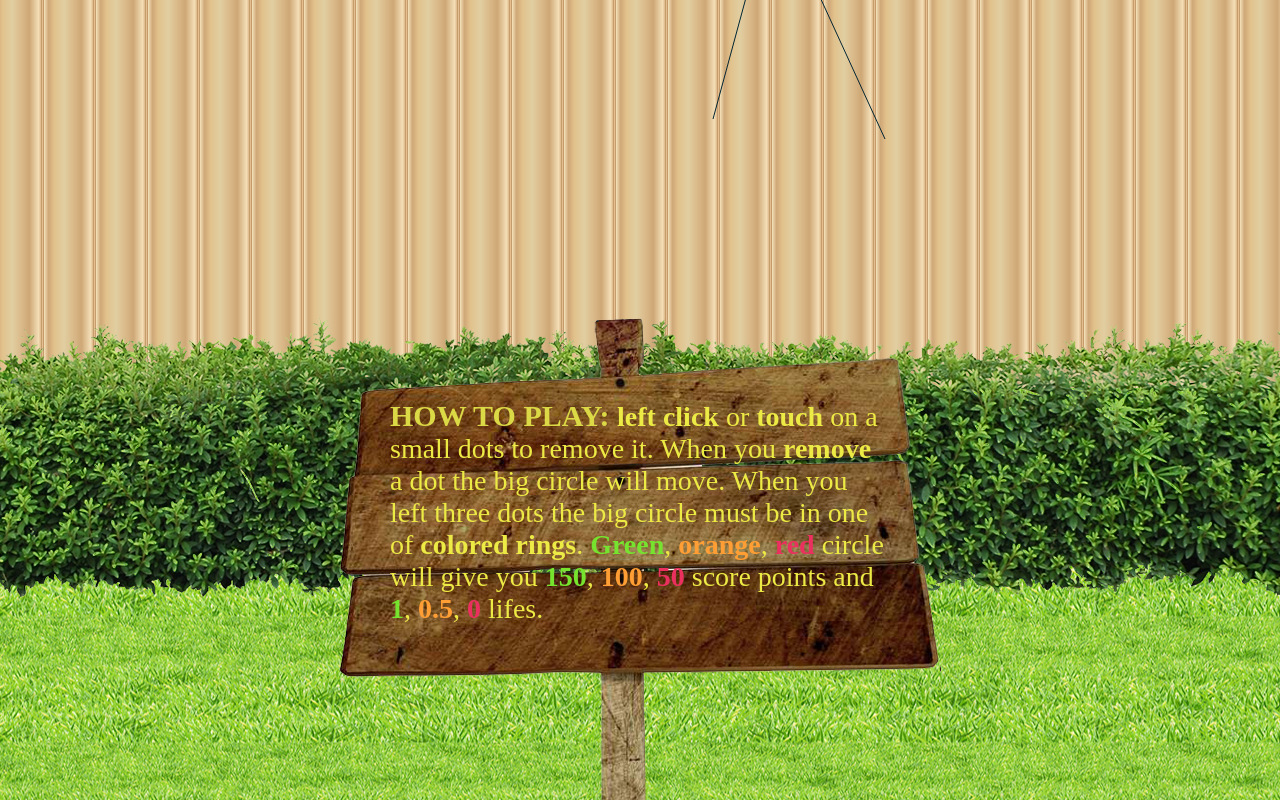
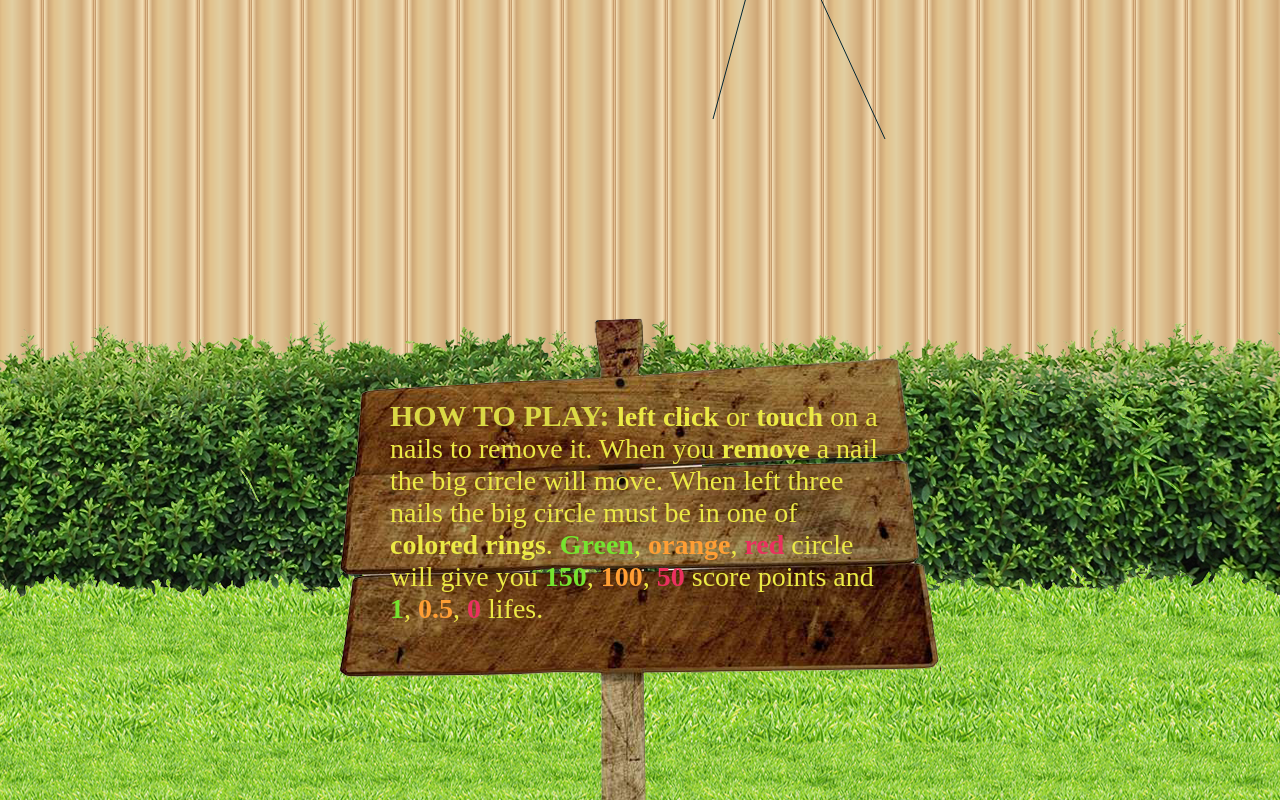
Before and after one commit to KreveDKO/xlines, a plain HTML site: page index.html in a window 1280 px wide. Shown: the part 686-1486 px from the top of the page. Drawn offline with Linux system fonts and the light colour scheme.

Commit message:
Added files via upload

```diff
--- a/index.html
+++ b/index.html
@@ -24,7 +24,7 @@
 			<div class="explantion-container">
 
 				<p class="game-explantion">
-						<strong class="important">HOW TO PLAY: </strong><strong>left click</strong> or <strong>touch</strong> on a small dots to remove it. When you <strong>remove</strong> a dot the big circle will move. When you left three dots the big circle must be in one of <strong>colored rings</strong>. <strong style="color:#76E42F">Green</strong>, <strong style="color:#FF9E34">orange</strong>, <strong style="color:#EB305F">red</strong> circle will give you <strong style="color:#76E42F">150</strong>, <strong style="color:#FF9E34">100</strong>, <strong style="color:#EB305F">50</strong> score points and <strong style="color:#76E42F">1</strong>, <strong style="color:#FF9E34">0.5</strong>, <strong style="color:#EB305F">0</strong> lifes.
+						<strong class="important">HOW TO PLAY: </strong><strong>left click</strong> or <strong>touch</strong> on a nails to remove it. When you <strong>remove</strong> a nail the big circle will move. When left three nails the big circle must be in one of <strong>colored rings</strong>. <strong style="color:#76E42F">Green</strong>, <strong style="color:#FF9E34">orange</strong>, <strong style="color:#EB305F">red</strong> circle will give you <strong style="color:#76E42F">150</strong>, <strong style="color:#FF9E34">100</strong>, <strong style="color:#EB305F">50</strong> score points and <strong style="color:#76E42F">1</strong>, <strong style="color:#FF9E34">0.5</strong>, <strong style="color:#EB305F">0</strong> lifes.
 				</p>
 
 			</div>
```
